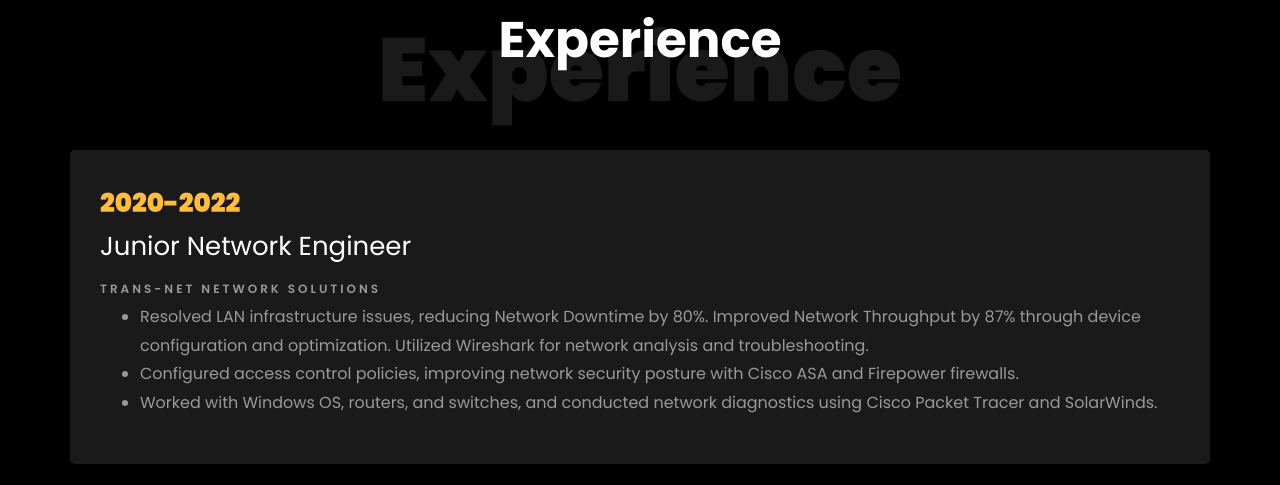
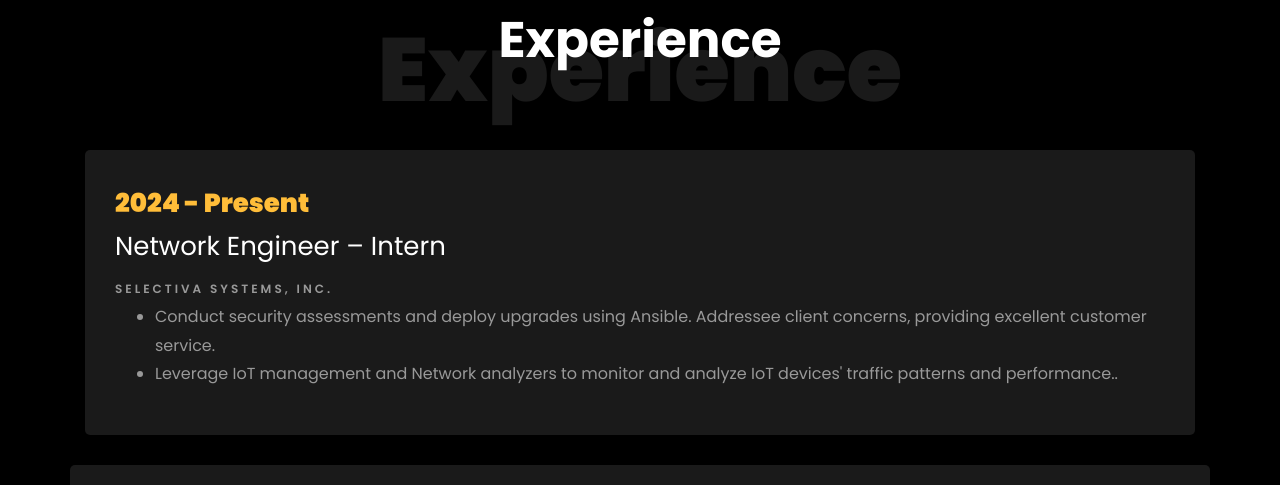
Before and after one commit to rohit-balekundri/portfolio, a plain HTML site: page index.html in a window 1280 px wide. Shown: the part 1791-2276 px from the top of the page. Drawn offline with nearby package versions, Linux system fonts and the light colour scheme; files that its build step writes are made by us from their sources; files whose address does not match are found by name.

Commit message:
added Work experience

```diff
--- a/index.html
+++ b/index.html
@@ -229,7 +229,7 @@
 								<br>
 								<br
 								<p>
-									<a href="https://drive.google.com/file/d/13ojRA30D57r91UCSiBdPygfVzZjFObmj/view?usp=drive_link"
+									<a href="https://drive.google.com/file/d/1kBVZUGoGK0ZUGvOrJe5W_owdJufkOE1m/view?usp=drive_link"
 										target="_blank" class="btn btn-white btn-outline-white py-3 px-4">Download
 										CV</a>
 									<a href="https://www.linkedin.com/in/rohitbalekundri/"
@@ -385,10 +385,24 @@
 				</div>
 			</div>
 
+			<div class="">
+				<div class="resume-wrap ftco-animate">
+					<span class="date">2024 - Present</span>
+					<h2>Network Engineer – Intern</h2>
+					<span class="position">Selectiva Systems, Inc.</span>
+					<ul>
+						<li>Conduct security assessments and deploy upgrades using Ansible. Addressee client concerns, providing excellent customer service.</li>
+						<li>Leverage IoT management and Network analyzers to monitor and analyze IoT devices' traffic patterns and performance..</li>
+					</ul>
+					</ul>
+					</p>
+				</div>
+
+
 			<div class="row">
 				<div class="">
 					<div class="resume-wrap ftco-animate">
-						<span class="date">2020-2022</span>
+						<span class="date">2020 - 2022</span>
 						<h2>Junior Network Engineer</h2>
 						<span class="position">Trans-net Network Solutions</span>
 						<ul>
@@ -403,7 +417,7 @@
 
 				<div class="">
 					<div class="resume-wrap ftco-animate">
-						<span class="date">2019-2020</span>
+						<span class="date">2019 - 2020</span>
 						<h2>IoT Intern</h2>
 						<span class="position">Kiyaan Infotech</span>
 						<ul>
@@ -420,7 +434,6 @@
 			</div>
 
 	</section>
-
 
 
 
```
